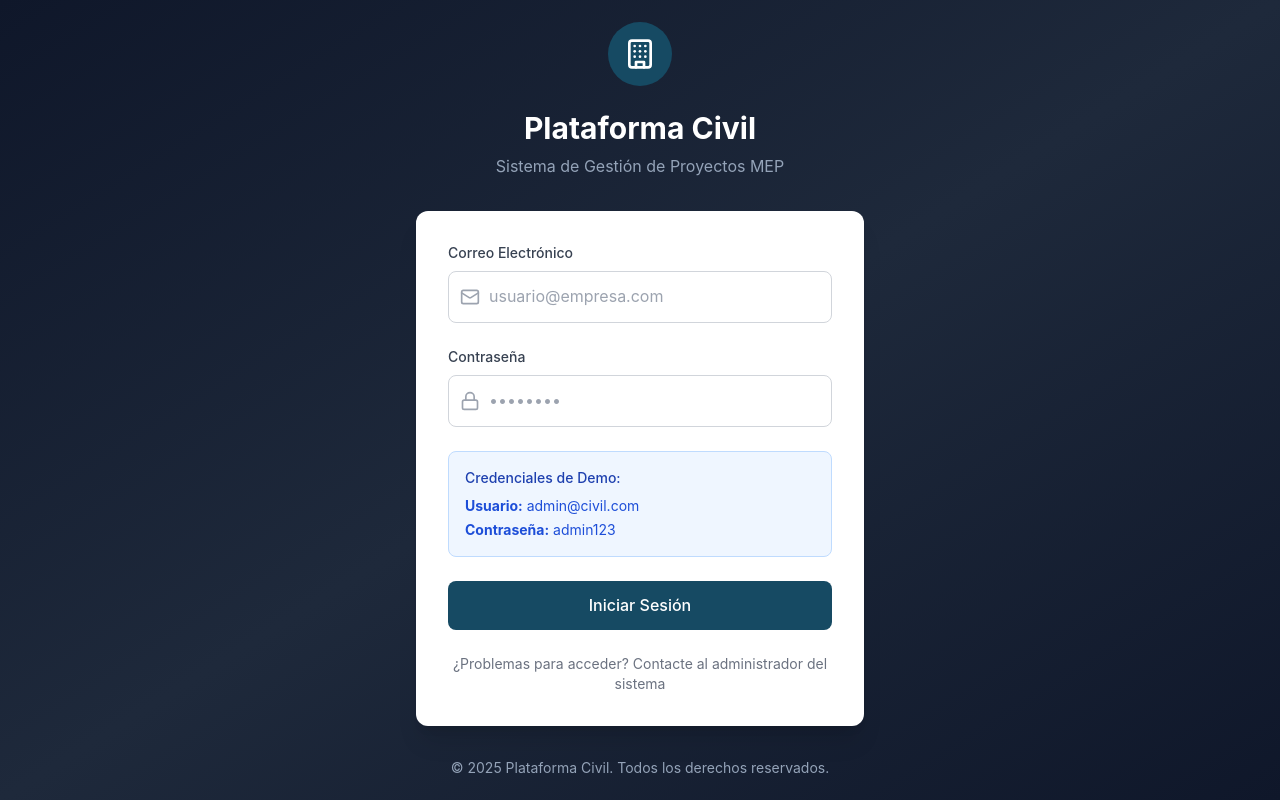
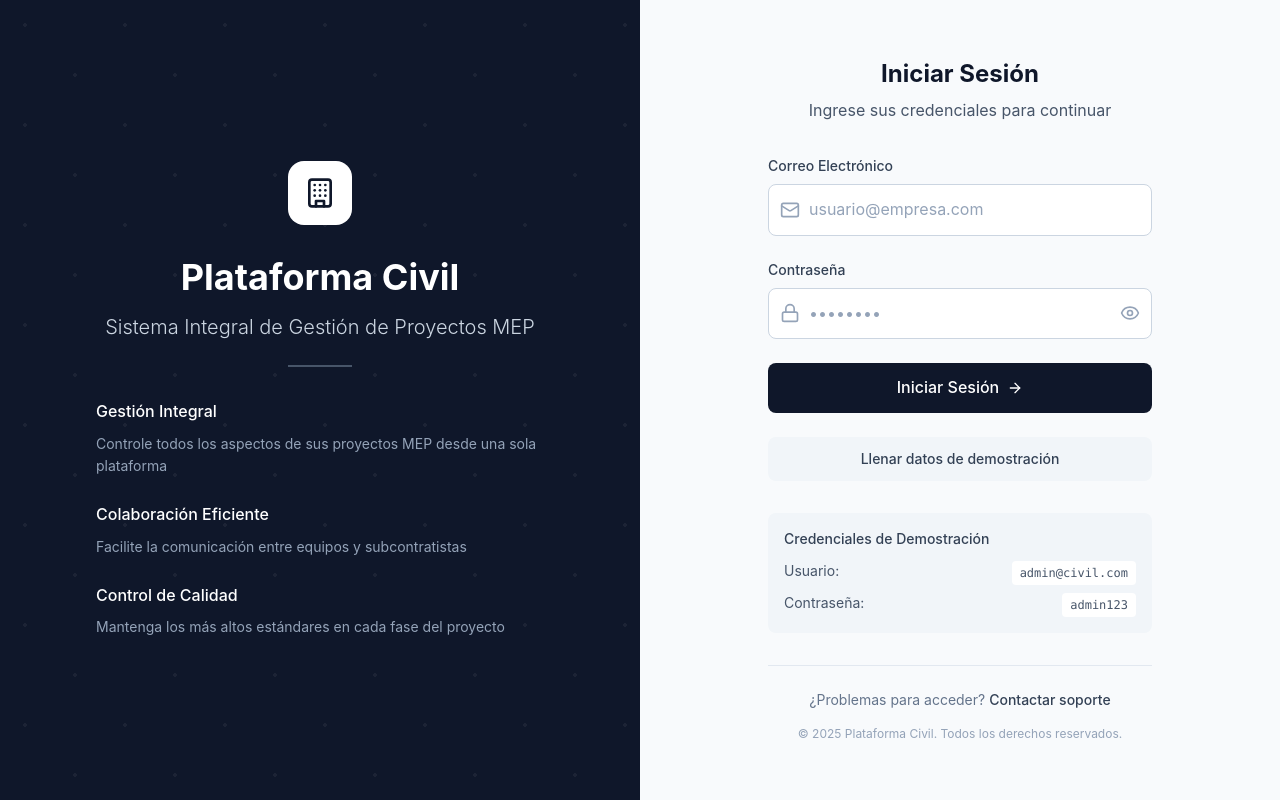
Before and after one commit to stxfxno/platform-ing-civil, a React (Vite) app: page /login in a window 1280 px wide. Built offline with nearby package versions, Linux system fonts and the light colour scheme.

Commit message:
feat: enhance Login component with improved UI, password visibility toggle, and demo credentials functionality

```diff
--- a/src/pages/auth/Login.tsx
+++ b/src/pages/auth/Login.tsx
@@ -2,7 +2,7 @@
 import React, { useState } from 'react';
 import { Navigate } from 'react-router-dom';
 import { useAuth } from '../../contexts/AuthContext';
-import { Building, Lock, Mail, AlertCircle } from 'lucide-react';
+import { Building, Lock, Mail, AlertCircle, Eye, EyeOff, ArrowRight } from 'lucide-react';
 
 const Login: React.FC = () => {
     const { login, isAuthenticated, isLoading } = useAuth();
@@ -12,6 +12,7 @@ const Login: React.FC = () => {
     });
     const [error, setError] = useState('');
     const [isSubmitting, setIsSubmitting] = useState(false);
+    const [showPassword, setShowPassword] = useState(false);
 
     // Redirect if already authenticated
     if (isAuthenticated) {
@@ -40,42 +41,108 @@ const Login: React.FC = () => {
             ...prev,
             [e.target.name]: e.target.value
         }));
+        if (error) setError('');
+    };
+
+    const handleDemoFill = () => {
+        setFormData({
+            email: 'admin@civil.com',
+            password: 'admin123'
+        });
+        setError('');
     };
 
     if (isLoading) {
         return (
-            <div className="min-h-screen bg-slate-900 flex items-center justify-center">
-                <div className="animate-spin rounded-full h-12 w-12 border-b-2 border-white"></div>
+            <div className="min-h-screen bg-slate-50 flex items-center justify-center">
+                <div className="animate-spin rounded-full h-8 w-8 border-2 border-slate-300 border-t-slate-600"></div>
             </div>
         );
     }
 
     return (
-        <div className="min-h-screen bg-gradient-to-br from-slate-900 via-slate-800 to-slate-900 flex items-center justify-center px-4">
-            <div className="max-w-md w-full space-y-8">
-                {/* Header */}
-                <div className="text-center">
-                    <div className="mx-auto h-16 w-16 bg-primary-600 rounded-full flex items-center justify-center">
-                        <Building className="h-8 w-8 text-white" />
-                    </div>
-                    <h2 className="mt-6 text-3xl font-bold text-white">
-                        Plataforma Civil
-                    </h2>
-                    <p className="mt-2 text-slate-400">
-                        Sistema de Gestión de Proyectos MEP
-                    </p>
+        <div className="min-h-screen bg-slate-50 flex">
+            {/* Left Side - Branding */}
+            <div className="hidden lg:flex lg:w-1/2 bg-slate-900 flex-col justify-center items-center p-12 relative">
+                {/* Subtle background pattern */}
+                <div className="absolute inset-0 opacity-5">
+                    <div className="absolute inset-0" style={{
+                        backgroundImage: `
+                            radial-gradient(circle at 25% 25%, white 2px, transparent 2px),
+                            radial-gradient(circle at 75% 75%, white 2px, transparent 2px)
+                        `,
+                        backgroundSize: '100px 100px'
+                    }}></div>
                 </div>
 
-                {/* Form */}
-                <div className="bg-white rounded-xl shadow-xl p-8">
+                <div className="relative max-w-md text-center space-y-8">
+                    {/* Simple Logo */}
+                    <div className="inline-flex items-center justify-center w-16 h-16 bg-white rounded-2xl">
+                        <Building className="h-8 w-8 text-slate-900" />
+                    </div>
+
+                    {/* Brand Text */}
+                    <div>
+                        <h1 className="text-4xl font-bold text-white mb-4">
+                            Plataforma Civil
+                        </h1>
+                        <p className="text-xl text-slate-300 font-light">
+                            Sistema Integral de Gestión de Proyectos MEP
+                        </p>
+                        <div className="mt-6 w-16 h-0.5 bg-slate-600 mx-auto"></div>
+                    </div>
+
+                    {/* Features */}
+                    <div className="space-y-6 mt-12">
+                        <div className="text-left">
+                            <h3 className="text-white font-medium mb-2">Gestión Integral</h3>
+                            <p className="text-slate-400 text-sm leading-relaxed">
+                                Controle todos los aspectos de sus proyectos MEP desde una sola plataforma
+                            </p>
+                        </div>
+                        <div className="text-left">
+                            <h3 className="text-white font-medium mb-2">Colaboración Eficiente</h3>
+                            <p className="text-slate-400 text-sm leading-relaxed">
+                                Facilite la comunicación entre equipos y subcontratistas
+                            </p>
+                        </div>
+                        <div className="text-left">
+                            <h3 className="text-white font-medium mb-2">Control de Calidad</h3>
+                            <p className="text-slate-400 text-sm leading-relaxed">
+                                Mantenga los más altos estándares en cada fase del proyecto
+                            </p>
+                        </div>
+                    </div>
+                </div>
+            </div>
+
+            {/* Right Side - Login Form */}
+            <div className="w-full lg:w-1/2 flex items-center justify-center p-8">
+                <div className="w-full max-w-sm">
+                    {/* Mobile Logo */}
+                    <div className="text-center mb-8 lg:hidden">
+                        <div className="inline-flex items-center justify-center w-12 h-12 bg-slate-900 rounded-xl mb-4">
+                            <Building className="h-6 w-6 text-white" />
+                        </div>
+                        <h1 className="text-2xl font-bold text-slate-900">Plataforma Civil</h1>
+                        <p className="text-slate-600 text-sm mt-1">Sistema de Gestión MEP</p>
+                    </div>
+
+                    {/* Form Header */}
+                    <div className="text-center mb-8">
+                        <h2 className="text-2xl font-bold text-slate-900 mb-2">Iniciar Sesión</h2>
+                        <p className="text-slate-600">Ingrese sus credenciales para continuar</p>
+                    </div>
+
+                    {/* Login Form */}
                     <form onSubmit={handleSubmit} className="space-y-6">
-                        {/* Email field */}
+                        {/* Email Field */}
                         <div>
-                            <label htmlFor="email" className="block text-sm font-medium text-gray-700 mb-2">
+                            <label htmlFor="email" className="block text-sm font-medium text-slate-700 mb-2">
                                 Correo Electrónico
                             </label>
                             <div className="relative">
-                                <Mail className="absolute left-3 top-1/2 transform -translate-y-1/2 text-gray-400 h-5 w-5" />
+                                <Mail className="absolute left-3 top-1/2 transform -translate-y-1/2 h-5 w-5 text-slate-400" />
                                 <input
                                     id="email"
                                     name="email"
@@ -83,75 +150,103 @@ const Login: React.FC = () => {
                                     required
                                     value={formData.email}
                                     onChange={handleChange}
-                                    className="block w-full pl-10 pr-3 py-3 border border-gray-300 rounded-lg focus:ring-2 focus:ring-primary-500 focus:border-primary-500"
+                                    className="w-full pl-10 pr-4 py-3 border border-slate-300 rounded-lg focus:outline-none focus:ring-2 focus:ring-slate-500 focus:border-transparent transition-colors text-slate-900 placeholder-slate-400"
                                     placeholder="usuario@empresa.com"
                                 />
                             </div>
                         </div>
 
-                        {/* Password field */}
+                        {/* Password Field */}
                         <div>
-                            <label htmlFor="password" className="block text-sm font-medium text-gray-700 mb-2">
+                            <label htmlFor="password" className="block text-sm font-medium text-slate-700 mb-2">
                                 Contraseña
                             </label>
                             <div className="relative">
-                                <Lock className="absolute left-3 top-1/2 transform -translate-y-1/2 text-gray-400 h-5 w-5" />
+                                <Lock className="absolute left-3 top-1/2 transform -translate-y-1/2 h-5 w-5 text-slate-400" />
                                 <input
                                     id="password"
                                     name="password"
-                                    type="password"
+                                    type={showPassword ? 'text' : 'password'}
                                     required
                                     value={formData.password}
                                     onChange={handleChange}
-                                    className="block w-full pl-10 pr-3 py-3 border border-gray-300 rounded-lg focus:ring-2 focus:ring-primary-500 focus:border-primary-500"
+                                    className="w-full pl-10 pr-12 py-3 border border-slate-300 rounded-lg focus:outline-none focus:ring-2 focus:ring-slate-500 focus:border-transparent transition-colors text-slate-900 placeholder-slate-400"
                                     placeholder="••••••••"
                                 />
+                                <button
+                                    type="button"
+                                    onClick={() => setShowPassword(!showPassword)}
+                                    className="absolute right-3 top-1/2 transform -translate-y-1/2 text-slate-400 hover:text-slate-600 transition-colors"
+                                >
+                                    {showPassword ? <EyeOff className="h-5 w-5" /> : <Eye className="h-5 w-5" />}
+                                </button>
                             </div>
                         </div>
 
-                        {/* Error message */}
+                        {/* Error Message */}
                         {error && (
-                            <div className="flex items-center space-x-2 text-red-600 bg-red-50 p-3 rounded-lg">
-                                <AlertCircle className="h-5 w-5 flex-shrink-0" />
+                            <div className="flex items-center space-x-2 p-3 bg-red-50 border border-red-200 rounded-lg text-red-700">
+                                <AlertCircle className="h-4 w-4 flex-shrink-0" />
                                 <span className="text-sm">{error}</span>
                             </div>
                         )}
 
-                        {/* Demo credentials info */}
-                        <div className="bg-blue-50 border border-blue-200 rounded-lg p-4">
-                            <h4 className="text-sm font-medium text-blue-800 mb-2">Credenciales de Demo:</h4>
-                            <div className="text-sm text-blue-700 space-y-1">
-                                <p><strong>Usuario:</strong> admin@civil.com</p>
-                                <p><strong>Contraseña:</strong> admin123</p>
-                            </div>
-                        </div>
-
-                        {/* Submit button */}
+                        {/* Submit Button */}
                         <button
                             type="submit"
                             disabled={isSubmitting}
-                            className="w-full bg-primary-600 text-white py-3 px-4 rounded-lg font-medium hover:bg-primary-700 focus:ring-2 focus:ring-primary-500 focus:ring-offset-2 disabled:opacity-50 disabled:cursor-not-allowed transition-colors"
+                            className="w-full bg-slate-900 text-white py-3 px-4 rounded-lg font-medium hover:bg-slate-800 focus:outline-none focus:ring-2 focus:ring-slate-500 focus:ring-offset-2 disabled:opacity-50 disabled:cursor-not-allowed transition-colors flex items-center justify-center space-x-2"
                         >
                             {isSubmitting ? (
-                                <div className="flex items-center justify-center space-x-2">
-                                    <div className="animate-spin rounded-full h-4 w-4 border-b-2 border-white"></div>
+                                <>
+                                    <div className="animate-spin rounded-full h-4 w-4 border-2 border-white/30 border-t-white"></div>
                                     <span>Iniciando sesión...</span>
-                                </div>
+                                </>
                             ) : (
-                                'Iniciar Sesión'
+                                <>
+                                    <span>Iniciar Sesión</span>
+                                    <ArrowRight className="h-4 w-4" />
+                                </>
                             )}
+                        </button>
+
+                        {/* Demo Fill Button */}
+                        <button
+                            type="button"
+                            onClick={handleDemoFill}
+                            className="w-full bg-slate-100 text-slate-700 py-3 px-4 rounded-lg font-medium hover:bg-slate-200 focus:outline-none focus:ring-2 focus:ring-slate-300 transition-colors text-sm"
+                        >
+                            Llenar datos de demostración
                         </button>
                     </form>
 
+                    {/* Demo Credentials */}
+                    <div className="mt-8 p-4 bg-slate-100 rounded-lg">
+                        <h4 className="text-sm font-medium text-slate-700 mb-3">Credenciales de Demostración</h4>
+                        <div className="space-y-2 text-sm text-slate-600">
+                            <div className="flex justify-between">
+                                <span>Usuario:</span>
+                                <code className="bg-white px-2 py-1 rounded text-xs font-mono">admin@civil.com</code>
+                            </div>
+                            <div className="flex justify-between">
+                                <span>Contraseña:</span>
+                                <code className="bg-white px-2 py-1 rounded text-xs font-mono">admin123</code>
+                            </div>
+                        </div>
+                    </div>
+
                     {/* Footer */}
-                    <div className="mt-6 text-center text-sm text-gray-500">
-                        <p>¿Problemas para acceder? Contacte al administrador del sistema</p>
+                    <div className="text-center mt-8 pt-6 border-t border-slate-200">
+                        <p className="text-slate-500 text-sm">
+                            ¿Problemas para acceder?{' '}
+                            <button className="text-slate-700 hover:text-slate-900 font-medium">
+                                Contactar soporte
+                            </button>
+                        </p>
+                        <p className="text-slate-400 text-xs mt-4">
+                            © 2025 Plataforma Civil. Todos los derechos reservados.
+                        </p>
                     </div>
-                </div>
-
-                {/* Footer */}
-                <div className="text-center text-slate-400 text-sm">
-                    <p>© 2025 Plataforma Civil. Todos los derechos reservados.</p>
                 </div>
             </div>
         </div>
```
Also changed, not shown: src/index.css (+110 -1 lines).
